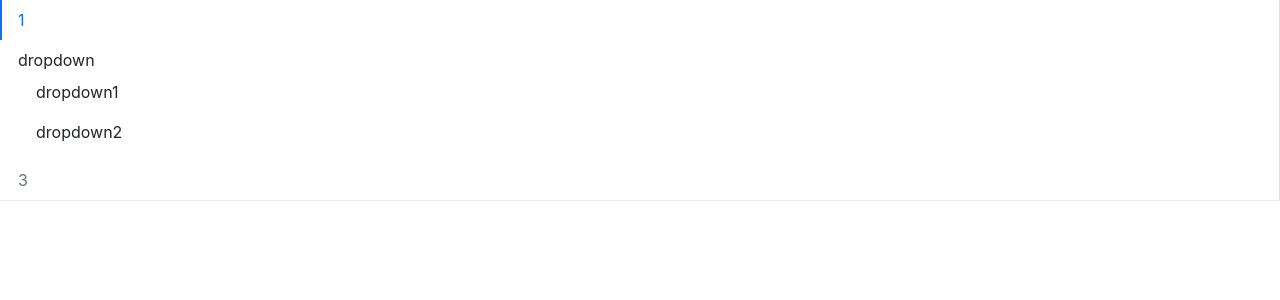
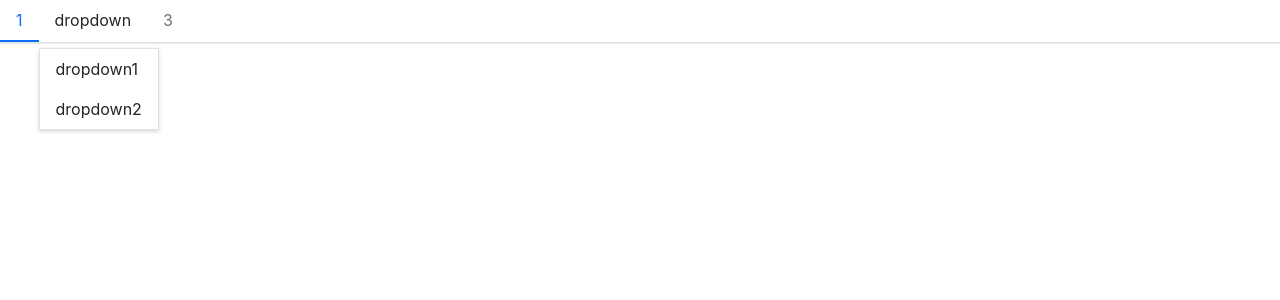
Before and after one commit to SOALIN228/no-design, a React (Create React App) app: page / in a window 1280 px wide. Shown: the top 300 px of the page. Built offline with nearby package versions, Linux system fonts and the light colour scheme.

Commit message:
fix: menu style

```diff
--- a/src/App.tsx
+++ b/src/App.tsx
@@ -6,7 +6,7 @@ import SubMenu from './components/Menu/subMenu'
 const App: React.FC = () => {
   return (
     <div className='App'>
-      <Menu defaultIndex={'0'} mode="vertical" onSelect={(id) => {
+      <Menu defaultIndex={'0'} mode="horizontal" onSelect={(id) => {
         console.log(id)
       }} defaultOpenSubMenus={['1']}>
         <MenuItem>1</MenuItem>
--- a/src/components/Menu/_style.scss
+++ b/src/components/Menu/_style.scss
@@ -7,7 +7,7 @@
   border-bottom: $menu-border-width solid $menu-border-color;
   box-shadow: $menu-box-shadow;
 
-  .menu-item {
+  > .menu-item {
     padding: $menu-item-padding-y $menu-item-padding-x;
     cursor: pointer;
     transform: $menu-transition;
@@ -38,7 +38,7 @@
   }
 
   .nod-submenu {
-    display: none;
+    //display: none;
     list-style: none;
     padding-left: 0;
     white-space: nowrap;
@@ -60,7 +60,7 @@
 }
 
 .menu-horizontal {
-   .menu-item {
+   > .menu-item {
     border-bottom: $menu-item-active-border-width solid transparent;
   }
 
@@ -80,7 +80,7 @@
   border-bottom: 0;
   border-right: $menu-border-width solid $menu-border-color;
 
-  .menu-item {
+  > .menu-item {
     border-left: $menu-item-active-border-width solid transparent;
 
     &.is-active, &:hover {
```
